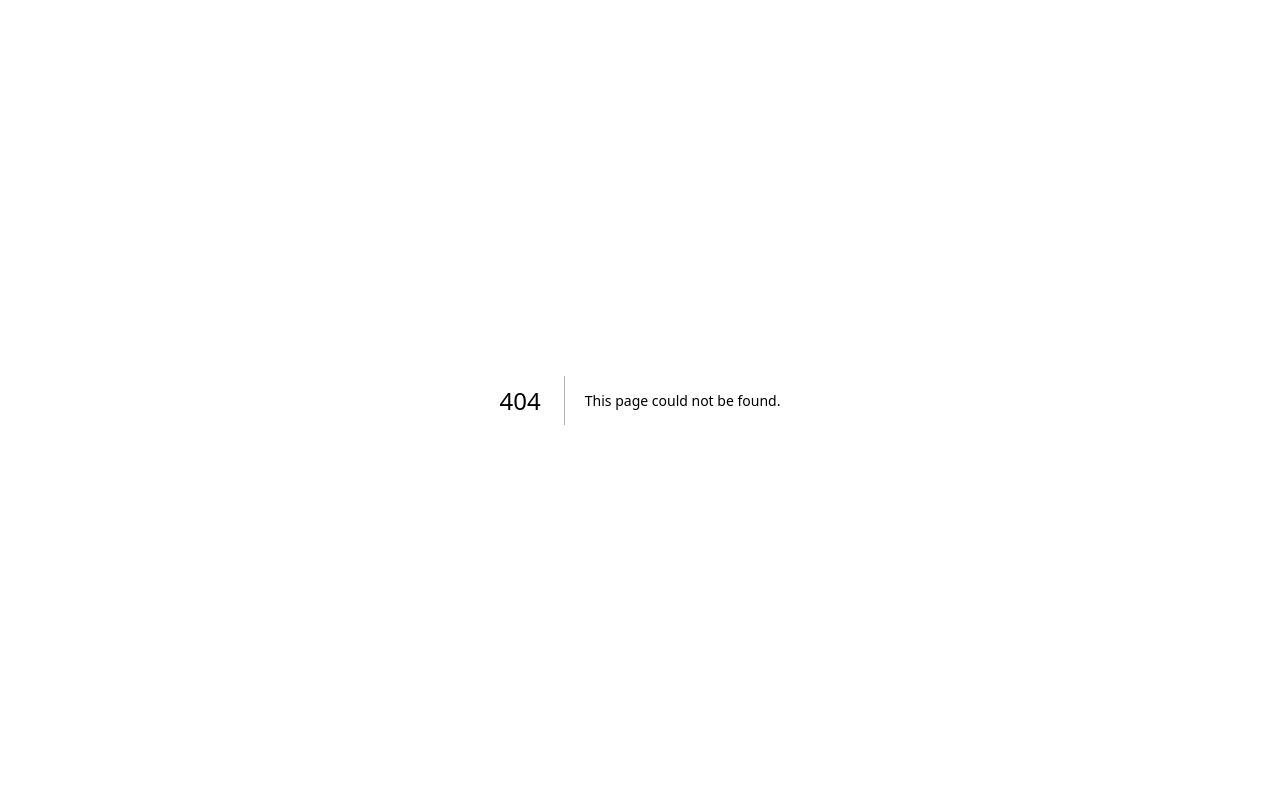
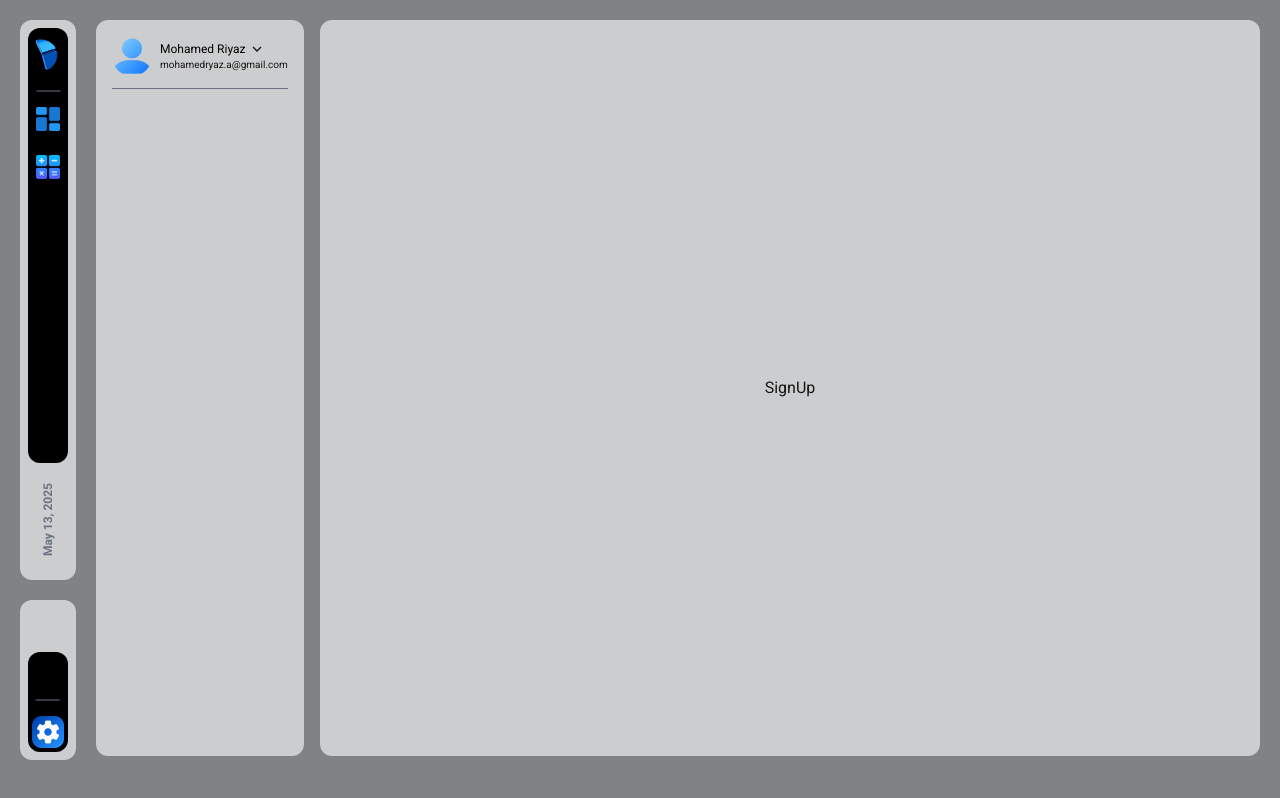
Before and after one commit to MohamedRiya-prog/bluewebb, a Next.js app: page /signUp in a window 1280 px wide. Before the commit this address had no page. Shown: the top 798 px of the page. Built offline with nearby package versions, Linux system fonts and the light colour scheme.

Commit message:
10.03.2026 Push

```diff
--- a/app/components/Navbar.jsx
+++ b/app/components/Navbar.jsx
@@ -1,49 +1,61 @@
-import React from 'react'
-import Image from 'next/image'
+"use client";
 
-const Navbar = () => {
+import React from "react";
+import Image from "next/image";
+import Link from "next/link";
+
+const Navbar = ({ setActiveModule }) => {
     const currentDate = new Date();
-    const formatDate = (date) => {
-        return date.toLocaleDateString('en-US', {
-            year: 'numeric',
-            month: 'long',
-            day: 'numeric',
+    const formatDate = (date) =>
+        date.toLocaleDateString("en-US", {
+            year: "numeric",
+            month: "long",
+            day: "numeric",
         });
-    };
 
-        return (
+    return (
         <div className="navbar-container bg-[#808284] absolute left-5 top-5 w-auto h-screen flex flex-col gap-5">
-            <div className="NavLinks-container flex flex-col bg-[#BDBDBD] w-fit h-[70%] rounded-xl p-2 gap-5">
+            <div className="NavLinks-container flex flex-col bg-white/60 w-fit h-[70%] rounded-xl p-2 gap-5">
                 <div className="flex flex-col items-center bg-black rounded-xl w-fit h-[80%] gap-1 p-1">
+
+                    {/* Logo */}
                     <div>
-                        <a>
-                            <Image src="/images/logo.png" width={32} height={32} alt="Logo"/>
-                        </a>
+                        <Link href="/">
+                            <Image src="/images/logo.png" width={32} height={32} alt="Logo" />
+                        </Link>
                     </div>
-                    <div className="h-6 w-px bg-gray-500 shadow-[1px_0_0_rgba(255,255,255,0.4),-1px_0_0_rgba(0,0,0,0.4)] rotate-90"></div>
-                    <a>
-                        <Image src="/images/dashboard.png" width={24} height={24} alt="Logo"/>
-                    </a>
-                    <a>
-                        <Image src="/images/calculator.png" width={24} height={24} alt="Logo" className="pt-5"/>
-                    </a>
+
+                    <div className="h-6 w-px bg-gray-500 rotate-90"></div>
+
+                    {/* Dashboard icon */}
+                    <button onClick={() => setActiveModule("dashboard")}>
+                        <Image src="/images/dashboard.png" width={24} height={24} alt="Dashboard" />
+                    </button>
+
+                    {/* Calculator icon */}
+                    <button onClick={() => setActiveModule("calculator")} className="pt-5">
+                        <Image src="/images/calculator.png" width={24} height={24} alt="Calculator" />
+                    </button>
                 </div>
-                <div className="flex items-center justify-between [writing-mode:vertical-rl] rotate-180 font-bold text-xs text-gray-500" >
+
+                {/* Date */}
+                <div className="flex items-center justify-between [writing-mode:vertical-rl] rotate-180 font-bold text-xs text-gray-500">
                     {formatDate(currentDate)}
                 </div>
             </div>
-            <div className="NavSetting-Container flex flex-col items-center justify-between p-2 bg-[#BDBDBD] w-auto h-[20%] rounded-xl">
-                <div className="flex items-center justify-between [writing-mode:vertical-rl] rotate-180 font-bold text-xs text-gray-500 " >
 
-                </div>
+            {/* Settings at bottom */}
+            <div className="NavSetting-Container flex flex-col items-center justify-between p-2 bg-white/60 w-auto h-[20%] rounded-xl">
+                <div></div>
                 <div className="flex flex-col items-center bg-black rounded-xl w-auto h-25 gap-1 p-1 rotate-180">
-                    <a>
-                        <Image src="/images/settings.png" width={32} height={32} alt="Logo"/>
-                    </a>
-                    <div className="h-6 w-px bg-gray-500 shadow-[1px_0_0_rgba(255,255,255,0.4),-1px_0_0_rgba(0,0,0,0.4)] rotate-90"></div>
+                    <button onClick={() => setActiveModule("settings")}>
+                        <Image src="/images/settings.png" width={32} height={32} alt="Settings" />
+                    </button>
+                    <div className="h-6 w-px bg-gray-500 rotate-90"></div>
                 </div>
             </div>
         </div>
-    )
-}
-export default Navbar
+    );
+};
+
+export default Navbar;
--- a/app/components/Sidebar.jsx
+++ b/app/components/Sidebar.jsx
@@ -3,7 +3,7 @@ import UserProfile from "./UserProfile"
 
 const Sidebar = () => {
     return (
-        <div className="Sidebar absolute w-auto bg-[#BDBDBD] rounded-xl top-5 h-[92%] left-24 p-2">
+        <div className="Sidebar absolute w-auto bg-white/60 rounded-xl top-5 h-[92%] left-24 p-2">
            <div className="flex flex-col p-2 w-full h-full gap-3 ">
                <div className="flex flex-col gap-2">
                    <UserProfile />
--- a/app/components/UserProfile.jsx
+++ b/app/components/UserProfile.jsx
@@ -9,7 +9,7 @@ const UserProfile = ({ imageUrl }) => {
                 alt="User Profile"
                 width={40}
                 height={40}
-                className="rounded-full border border-gray-400"
+                className="rounded-full"
             />
             <div className="flex flex-col">
                 <button className="flex flex-row gap-1 items-center">
--- a/app/layout.js
+++ b/app/layout.js
@@ -1,5 +1,7 @@
 import { Roboto } from "next/font/google";
 import "./globals.css";
+import Navbar from "./components/Navbar";
+import Sidebar from "./components/Sidebar";
 
 const robotoSans = Roboto({
   variable: "--font-roboto",
@@ -17,6 +19,8 @@ export default function RootLayout({ children }) {
       <body
         className={`${robotoSans.variable}  antialiased`}
       >
+        <Navbar />
+        <Sidebar />
         {children}
       </body>
     </html>
--- a/app/page.js
+++ b/app/page.js
@@ -1,12 +1,18 @@
+"use client"
+
 import React from 'react'
-import Navbar from './components/Navbar'
-import Sidebar from './components/Sidebar'
+import Link from "next/link";
 
 const Page = () => {
+
     return (
-        <div className="Home flex flex-row">
-          <Navbar />
-            <Sidebar />
+        <div className="Home absolute left-80 top-5 right-5 h-[92%] rounded-xl flex items-center justify-center bg-white/60 ">
+            <h1 className="Welcome-Msg flex justify-center gap-2 text-4xl leading-tight font-bold"  >
+                Welcome to BlueWebb
+                <Link href={"/signUp"} className="bg-[#0069A7] p-2 rounded-full text-2xl text-white">
+                    Sign-up !
+                </Link>
+            </h1>
         </div>
     )
 }
--- /dev/null
+++ b/app/signUp/page.js
@@ -0,0 +1,10 @@
+import React from 'react'
+
+const Page = () => {
+    return (
+        <div className="SignUp absolute left-80 top-5 right-5 h-[92%] rounded-xl flex items-center justify-center bg-white/60">
+            SignUp
+        </div>
+    )
+}
+export default Page
```
